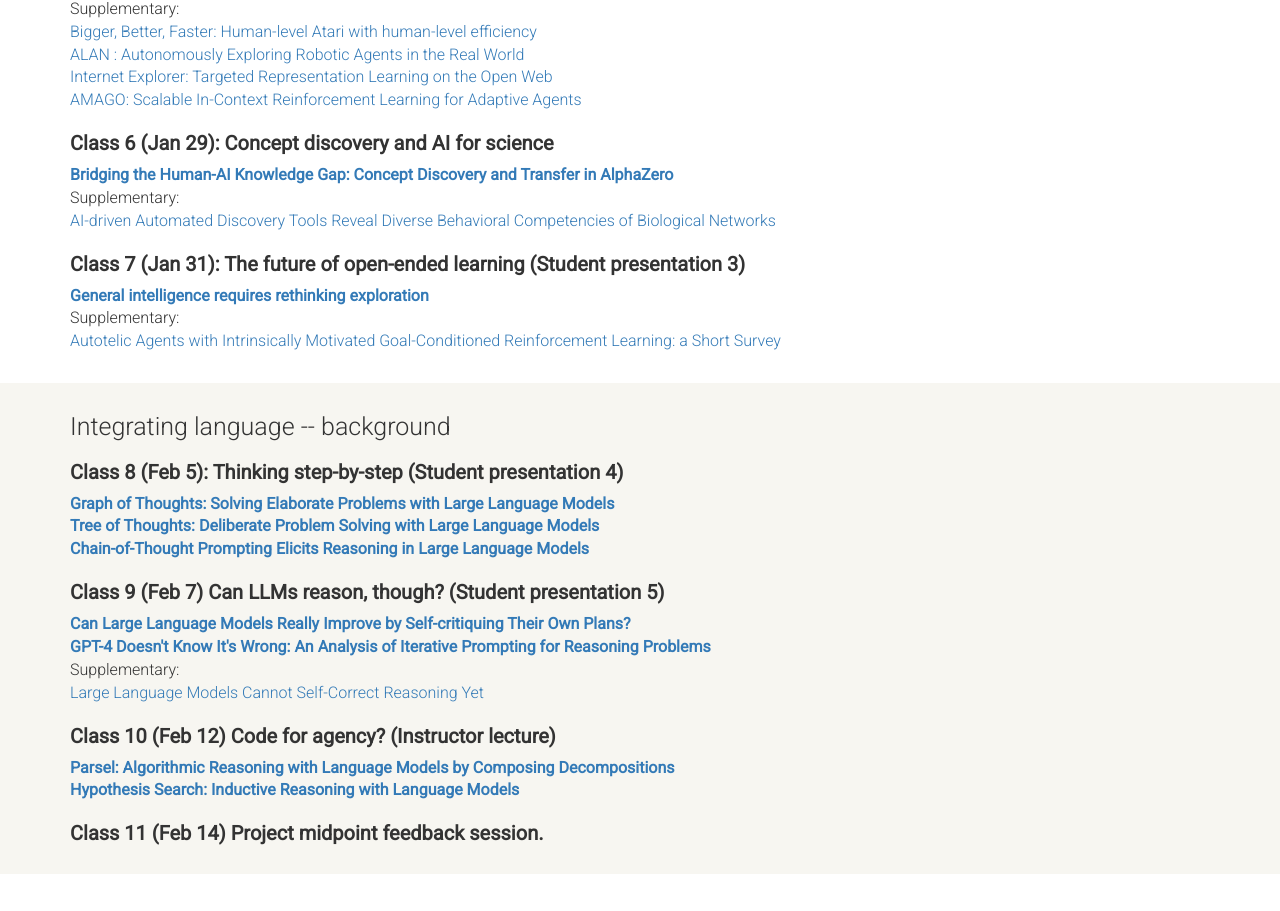
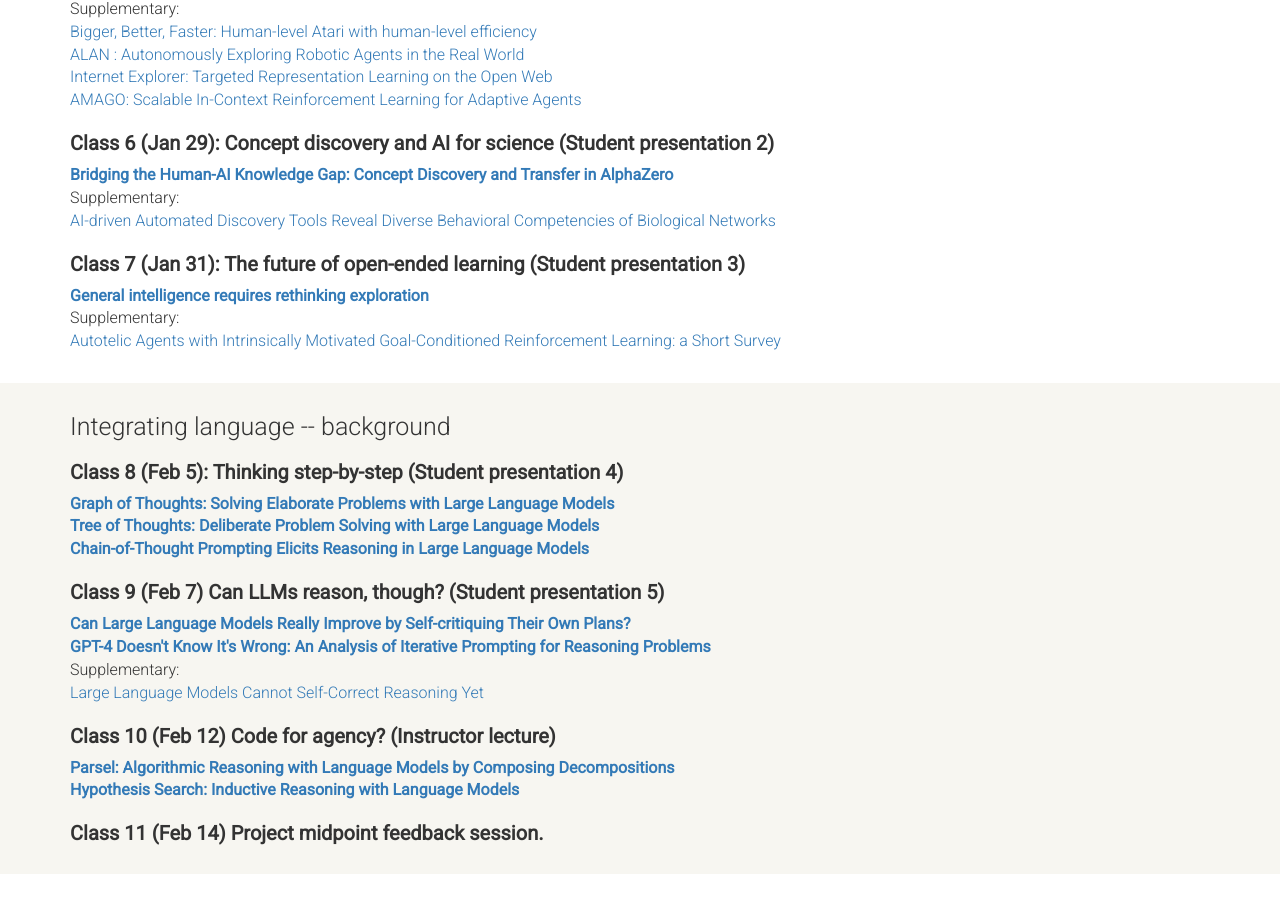
Before and after one commit to nhaber/cs422, a plain HTML site: page readings.html in a window 1280 px wide. Shown: the part 916-1827 px from the top of the page. Drawn offline with nearby package versions, Linux system fonts and the light colour scheme.

Commit message:
Fix student presentation paren

```diff
--- a/readings.html
+++ b/readings.html
@@ -70,7 +70,7 @@
 </a><br>
 
 
-<h3>Class 6 (Jan 29): Concept discovery and AI for science</h3>
+<h3>Class 6 (Jan 29): Concept discovery and AI for science (Student presentation 2)</h3>
 <b><a href="https://arxiv.org/abs/2310.16410" target="_blank" rel="noopener noreferrer">Bridging the Human-AI Knowledge Gap: Concept Discovery and Transfer in AlphaZero
 </a></b><br>
 Supplementary:<br>
```
